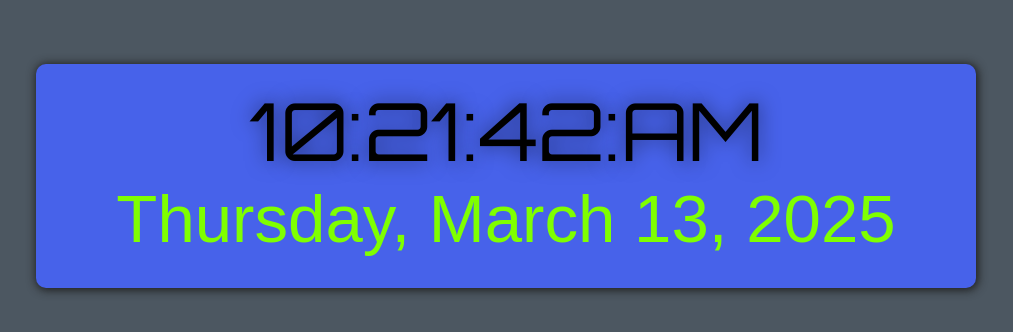
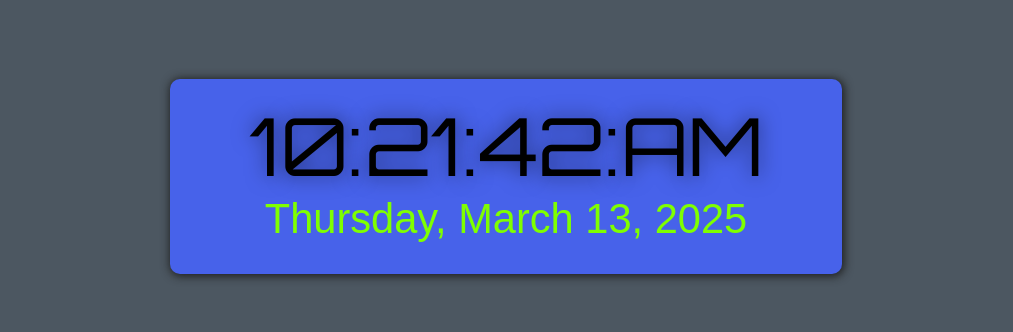
Before and after one commit to Zahidthoker/digital-clock, a plain HTML site: page index.html in a window 1280 px wide. Shown: the part 224-556 px from the top of the page, without its empty margins (134-1147 px from the left). Drawn offline with Linux system fonts and the light colour scheme.

Commit message:
updated script.js

```diff
--- a/style.css
+++ b/style.css
@@ -41,7 +41,7 @@ body{
 
 #date
 {
-    font-size:clamp(1.2rem, calc(4vw + 1rem), 5rem);
+    font-size:clamp(1.2rem, calc(2vw + 1rem), 5rem);
     margin-bottom: 15px;
     color: chartreuse;
 
```
